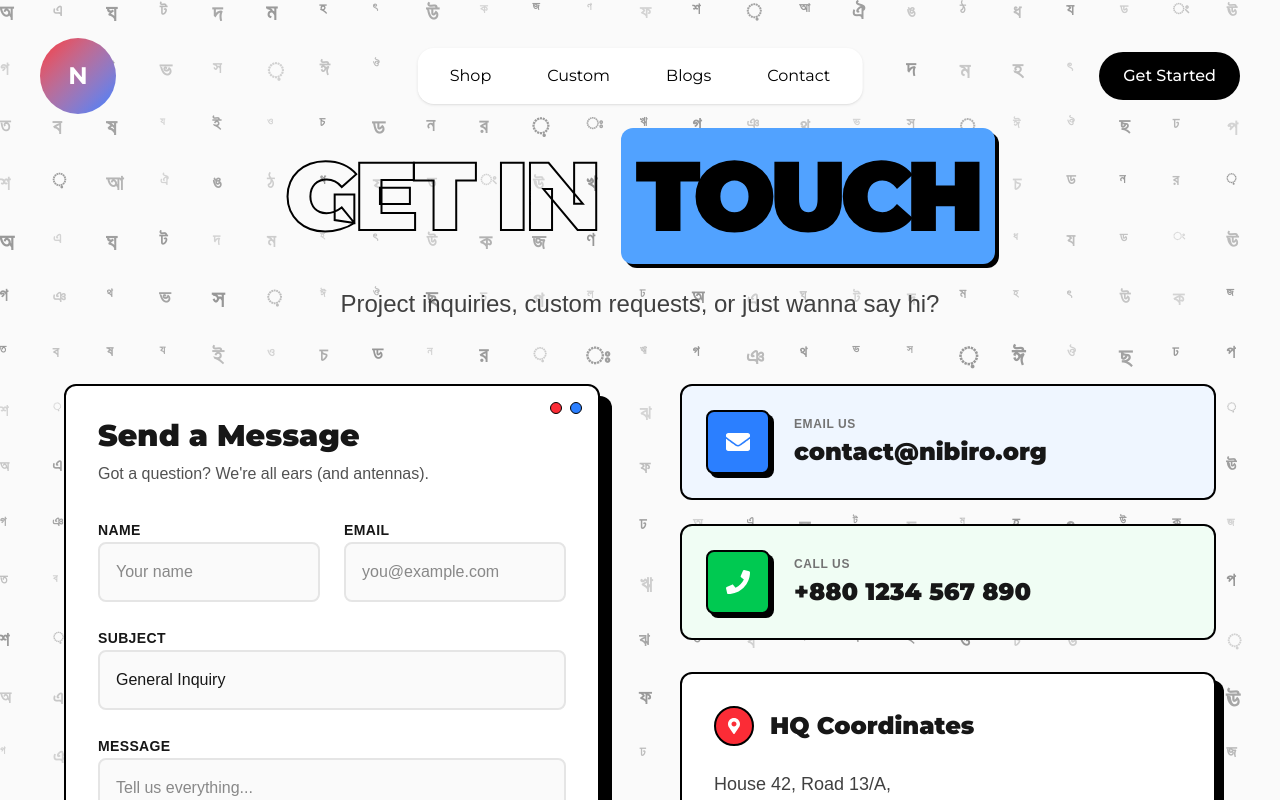
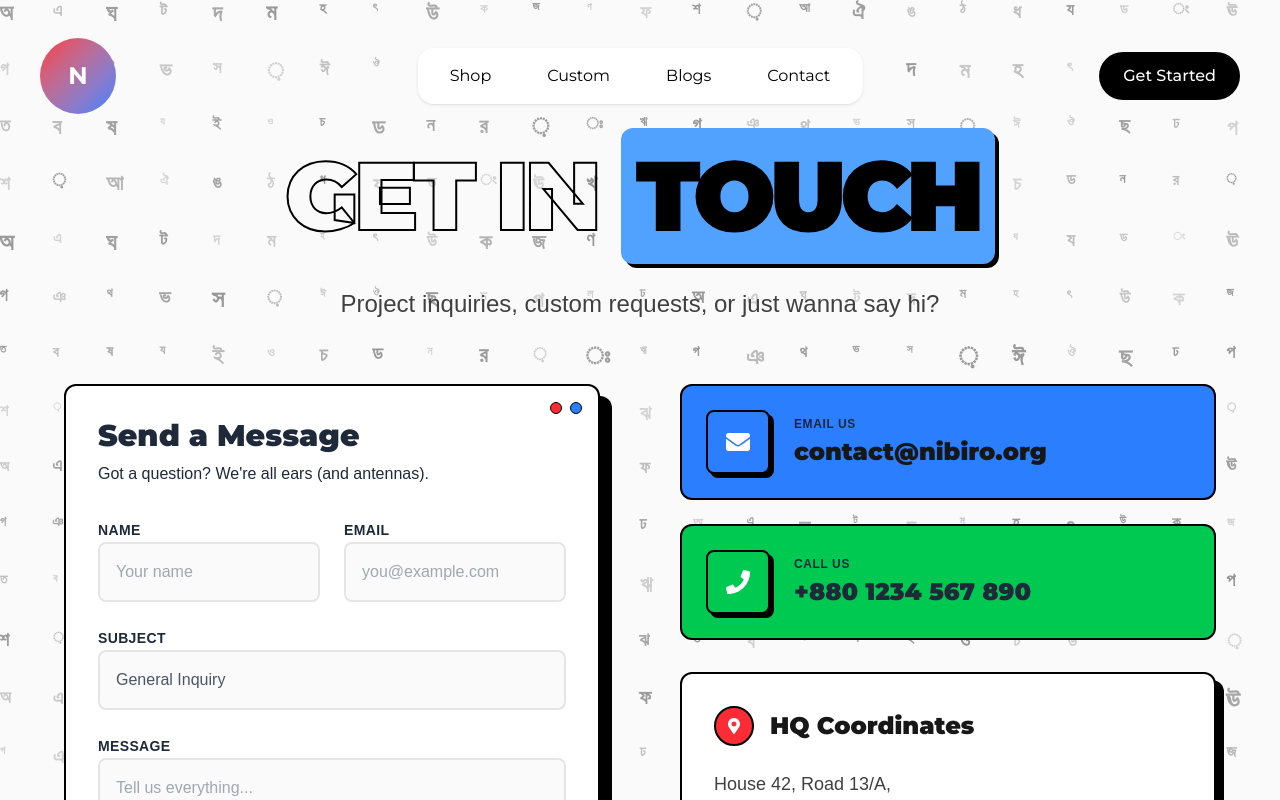
Before and after one commit to Rattin99/nibiro, a Next.js app: page /contact in a window 1280 px wide. Shown: the top 800 px of the page. Built offline with nearby package versions, Linux system fonts and the light colour scheme; a web font is replaced by a local one.

Commit message:
FIX FONT COLOR ISSUE

```diff
--- a/src/components/contact/ContactForm.tsx
+++ b/src/components/contact/ContactForm.tsx
@@ -1,6 +1,11 @@
 "use client";
-import React, { useState } from 'react';
-import { FaPaperPlane, FaPhone, FaMapMarkerAlt, FaEnvelope } from 'react-icons/fa';
+import React, { useState } from "react";
+import {
+  FaPaperPlane,
+  FaPhone,
+  FaMapMarkerAlt,
+  FaEnvelope,
+} from "react-icons/fa";
 
 const ContactForm = () => {
   const [focusedField, setFocusedField] = useState<string | null>(null);
@@ -13,35 +18,43 @@ const ContactForm = () => {
         <div className="w-3 h-3 bg-blue-500 rounded-full border border-black"></div>
       </div>
 
-      <h3 className="text-3xl font-black font-montserrat mb-2">Send a Message</h3>
-      <p className="text-neutral-600 mb-8">Got a question? We're all ears (and antennas).</p>
+      <h3 className="text-gray-800 text-3xl font-black font-montserrat mb-2">
+        Send a Message
+      </h3>
+      <p className="text-gray-800 mb-8">
+        Got a question? We're all ears (and antennas).
+      </p>
 
       <form className="space-y-6">
         <div className="grid grid-cols-1 md:grid-cols-2 gap-6">
           <div className="space-y-2">
-            <label className="font-bold text-sm uppercase tracking-wide">Name</label>
+            <label className="text-gray-800 font-bold text-sm uppercase tracking-wide">
+              Name
+            </label>
             <input
               type="text"
-              onFocus={() => setFocusedField('name')}
+              onFocus={() => setFocusedField("name")}
               onBlur={() => setFocusedField(null)}
-              className={`w-full p-4 bg-neutral-50 border-2 rounded-lg outline-none transition-all duration-300 ${
-                focusedField === 'name'
-                  ? 'border-black shadow-[4px_4px_0px_0px_#3b82f6] -translate-y-1'
-                  : 'border-neutral-200 focus:border-black'
+              className={`w-full p-4 bg-neutral-50 text-gray-600 border-2 rounded-lg outline-none transition-all duration-300 ${
+                focusedField === "name"
+                  ? "border-black shadow-[4px_4px_0px_0px_#3b82f6] -translate-y-1"
+                  : "border-neutral-200 focus:border-black"
               }`}
               placeholder="Your name"
             />
           </div>
           <div className="space-y-2">
-            <label className="font-bold text-sm uppercase tracking-wide">Email</label>
+            <label className="text-gray-800 font-bold text-sm uppercase tracking-wide">
+              Email
+            </label>
             <input
               type="email"
-              onFocus={() => setFocusedField('email')}
+              onFocus={() => setFocusedField("email")}
               onBlur={() => setFocusedField(null)}
-              className={`w-full p-4 bg-neutral-50 border-2 rounded-lg outline-none transition-all duration-300 ${
-                focusedField === 'email'
-                  ? 'border-black shadow-[4px_4px_0px_0px_#ef4444] -translate-y-1'
-                  : 'border-neutral-200 focus:border-black'
+              className={`w-full p-4 bg-neutral-50 text-gray-600 border-2 rounded-lg outline-none transition-all duration-300 ${
+                focusedField === "email"
+                  ? "border-black shadow-[4px_4px_0px_0px_#ef4444] -translate-y-1"
+                  : "border-neutral-200 focus:border-black"
               }`}
               placeholder="you@example.com"
             />
@@ -49,14 +62,16 @@ const ContactForm = () => {
         </div>
 
         <div className="space-y-2">
-          <label className="font-bold text-sm uppercase tracking-wide">Subject</label>
+          <label className="text-gray-800 font-bold text-sm uppercase tracking-wide">
+            Subject
+          </label>
           <select
-             onFocus={() => setFocusedField('subject')}
+            onFocus={() => setFocusedField("subject")}
             onBlur={() => setFocusedField(null)}
-             className={`w-full p-4 bg-neutral-50 border-2 rounded-lg outline-none transition-all duration-300 appearance-none cursor-pointer ${
-                focusedField === 'subject'
-                  ? 'border-black shadow-[4px_4px_0px_0px_#eab308] -translate-y-1'
-                  : 'border-neutral-200 focus:border-black'
+            className={`w-full p-4 bg-neutral-50 text-gray-600 border-2 rounded-lg outline-none transition-all duration-300 appearance-none cursor-pointer ${
+              focusedField === "subject"
+                ? "border-black shadow-[4px_4px_0px_0px_#eab308] -translate-y-1"
+                : "border-neutral-200 focus:border-black"
             }`}
           >
             <option>General Inquiry</option>
@@ -67,15 +82,17 @@ const ContactForm = () => {
         </div>
 
         <div className="space-y-2">
-          <label className="font-bold text-sm uppercase tracking-wide">Message</label>
+          <label className="text-gray-800 font-bold text-sm uppercase tracking-wide">
+            Message
+          </label>
           <textarea
             rows={5}
-            onFocus={() => setFocusedField('message')}
+            onFocus={() => setFocusedField("message")}
             onBlur={() => setFocusedField(null)}
-            className={`w-full p-4 bg-neutral-50 border-2 rounded-lg outline-none transition-all duration-300 resize-none ${
-              focusedField === 'message'
-                ? 'border-black shadow-[4px_4px_0px_0px_#22c55e] -translate-y-1'
-                : 'border-neutral-200 focus:border-black'
+            className={`w-full p-4 bg-neutral-50 text-gray-600 border-2 rounded-lg outline-none transition-all duration-300 resize-none ${
+              focusedField === "message"
+                ? "border-black shadow-[4px_4px_0px_0px_#22c55e] -translate-y-1"
+                : "border-neutral-200 focus:border-black"
             }`}
             placeholder="Tell us everything..."
           ></textarea>
--- a/src/components/contact/ContactInfo.tsx
+++ b/src/components/contact/ContactInfo.tsx
@@ -1,5 +1,12 @@
-import React from 'react';
-import { FaPhone, FaEnvelope, FaMapMarkerAlt, FaDiscord, FaTwitter, FaInstagram } from 'react-icons/fa';
+import React from "react";
+import {
+  FaPhone,
+  FaEnvelope,
+  FaMapMarkerAlt,
+  FaDiscord,
+  FaTwitter,
+  FaInstagram,
+} from "react-icons/fa";
 
 const ContactInfo = () => {
   return (
@@ -7,25 +14,33 @@ const ContactInfo = () => {
       {/* Quick Contact Cards */}
       <div className="grid grid-cols-1 gap-6">
         <a href="mailto:contact@nibiro.org" className="group block">
-          <div className="bg-blue-50 border-2 border-black rounded-xl p-6 flex items-center gap-6 transition-all duration-300 hover:bg-blue-100 hover:-translate-y-1 hover:shadow-[6px_6px_0px_0px_rgba(0,0,0,1)]">
+          <div className="bg-blue-500 border-2 border-black rounded-xl p-6 flex items-center gap-6 transition-all duration-300 hover:bg-blue-700 hover:-translate-y-1 hover:shadow-[6px_6px_0px_0px_rgba(0,0,0,1)]">
             <div className="w-16 h-16 bg-blue-500 rounded-lg border-2 border-black flex items-center justify-center text-white text-2xl shadow-[4px_4px_0px_0px_rgba(0,0,0,1)] group-hover:rotate-6 transition-transform">
               <FaEnvelope />
             </div>
             <div>
-              <h4 className="font-bold text-neutral-500 uppercase text-xs tracking-wider mb-1">Email Us</h4>
-              <p className="font-black text-xl md:text-2xl font-montserrat">contact@nibiro.org</p>
+              <h4 className="font-bold text-gray-800 uppercase text-xs tracking-wider mb-1">
+                Email Us
+              </h4>
+              <p className="font-black text-xl md:text-2xl font-montserrat">
+                contact@nibiro.org
+              </p>
             </div>
           </div>
         </a>
 
         <a href="tel:+8801234567890" className="group block">
-          <div className="bg-green-50 border-2 border-black rounded-xl p-6 flex items-center gap-6 transition-all duration-300 hover:bg-green-100 hover:-translate-y-1 hover:shadow-[6px_6px_0px_0px_rgba(0,0,0,1)]">
+          <div className="bg-green-500 border-2 border-black rounded-xl p-6 flex items-center gap-6 transition-all duration-300 hover:bg-green-700 hover:-translate-y-1 hover:shadow-[6px_6px_0px_0px_rgba(0,0,0,1)]">
             <div className="w-16 h-16 bg-green-500 rounded-lg border-2 border-black flex items-center justify-center text-white text-2xl shadow-[4px_4px_0px_0px_rgba(0,0,0,1)] group-hover:-rotate-6 transition-transform">
               <FaPhone />
             </div>
             <div>
-              <h4 className="font-bold text-neutral-500 uppercase text-xs tracking-wider mb-1">Call Us</h4>
-              <p className="font-black text-xl md:text-2xl font-montserrat">+880 1234 567 890</p>
+              <h4 className="font-bold text-gray-800 uppercase text-xs tracking-wider mb-1">
+                Call Us
+              </h4>
+              <p className="text-gray-800 font-black text-xl md:text-2xl font-montserrat">
+                +880 1234 567 890
+              </p>
             </div>
           </div>
         </a>
@@ -37,19 +52,25 @@ const ContactInfo = () => {
           <div className="w-10 h-10 bg-red-500 rounded-full border-2 border-black flex items-center justify-center text-white">
             <FaMapMarkerAlt />
           </div>
-           <h3 className="text-2xl font-black font-montserrat">HQ Coordinates</h3>
+          <h3 className="text-2xl font-black font-montserrat">
+            HQ Coordinates
+          </h3>
         </div>
 
         <p className="text-lg font-medium text-neutral-700 leading-relaxed mb-6">
-          House 42, Road 13/A,<br />
-          Block D, Banani,<br />
+          House 42, Road 13/A,
+          <br />
+          Block D, Banani,
+          <br />
           Dhaka 1213, Bangladesh
         </p>
 
         {/* Pseudo Map placeholder */}
         <div className="w-full h-48 bg-neutral-200 border-2 border-black rounded-lg relative overflow-hidden group cursor-pointer">
           <div className="absolute inset-0 flex items-center justify-center bg-neutral-300 group-hover:bg-neutral-200 transition-colors">
-              <span className="font-mono text-neutral-500 font-bold">[ Map View Unavailable in Offline Mode ]</span>
+            <span className="font-mono text-neutral-500 font-bold">
+              [ Map View Unavailable in Offline Mode ]
+            </span>
           </div>
           {/* Map Marker Pin */}
           <div className="absolute top-1/2 left-1/2 -translate-x-1/2 -translate-y-full text-red-600 text-4xl drop-shadow-md group-hover:animate-bounce">
@@ -60,13 +81,22 @@ const ContactInfo = () => {
 
       {/* Social Links */}
       <div className="flex justify-between gap-4">
-        <a href="#" className="flex-1 bg-black text-white py-4 rounded-xl border-2 border-transparent hover:bg-white hover:text-black hover:border-black hover:shadow-[4px_4px_0px_0px_rgba(0,0,0,1)] transition-all duration-300 flex justify-center items-center text-2xl">
+        <a
+          href="#"
+          className="flex-1 bg-black text-white py-4 rounded-xl border-2 border-transparent hover:bg-white hover:text-black hover:border-black hover:shadow-[4px_4px_0px_0px_rgba(0,0,0,1)] transition-all duration-300 flex justify-center items-center text-2xl"
+        >
           <FaDiscord />
         </a>
-        <a href="#" className="flex-1 bg-black text-white py-4 rounded-xl border-2 border-transparent hover:bg-white hover:text-black hover:border-black hover:shadow-[4px_4px_0px_0px_rgba(0,0,0,1)] transition-all duration-300 flex justify-center items-center text-2xl">
+        <a
+          href="#"
+          className="flex-1 bg-black text-white py-4 rounded-xl border-2 border-transparent hover:bg-white hover:text-black hover:border-black hover:shadow-[4px_4px_0px_0px_rgba(0,0,0,1)] transition-all duration-300 flex justify-center items-center text-2xl"
+        >
           <FaTwitter />
         </a>
-        <a href="#" className="flex-1 bg-black text-white py-4 rounded-xl border-2 border-transparent hover:bg-white hover:text-black hover:border-black hover:shadow-[4px_4px_0px_0px_rgba(0,0,0,1)] transition-all duration-300 flex justify-center items-center text-2xl">
+        <a
+          href="#"
+          className="flex-1 bg-black text-white py-4 rounded-xl border-2 border-transparent hover:bg-white hover:text-black hover:border-black hover:shadow-[4px_4px_0px_0px_rgba(0,0,0,1)] transition-all duration-300 flex justify-center items-center text-2xl"
+        >
           <FaInstagram />
         </a>
       </div>
```
Lines whose indentation alone changed are shown as unchanged.
